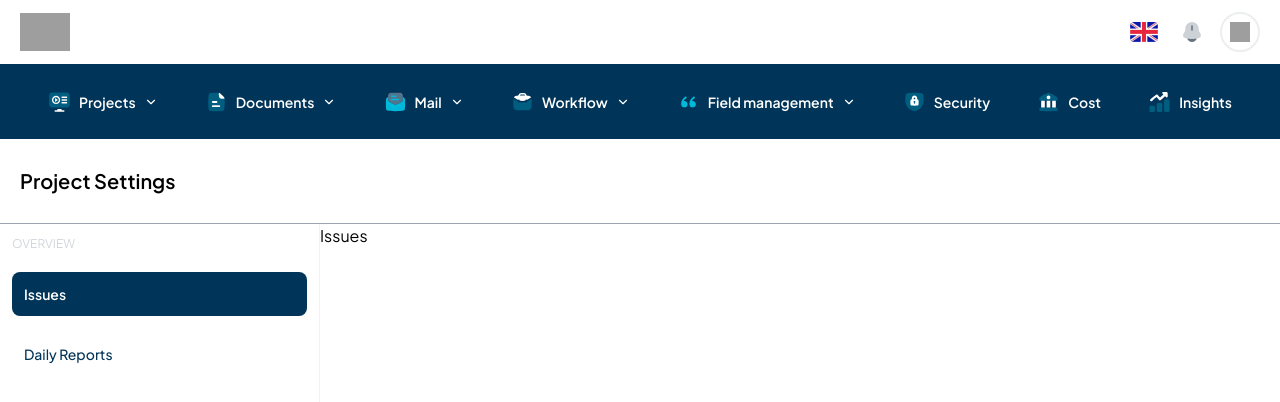
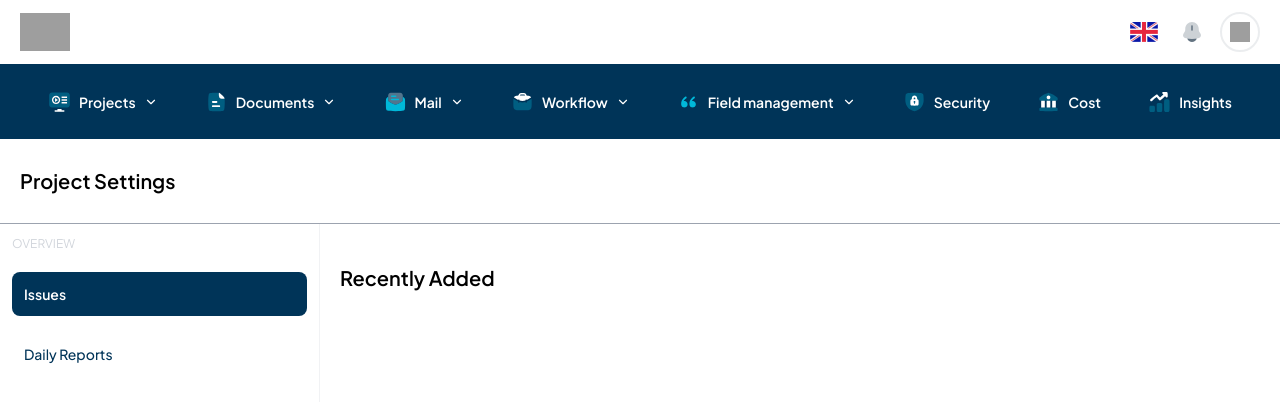
Before and after one commit to BCPAZ/crm-app, a React (Vite) app: page /issues in a window 1280 px wide. Shown: the top 402 px of the page. Built offline with nearby package versions, Linux system fonts and the light colour scheme; grey boxes are pictures that could not be loaded.

Commit message:
feat : Issue page create

```diff
--- a/src/views/App/FieldManagement/Issues.jsx
+++ b/src/views/App/FieldManagement/Issues.jsx
@@ -1,6 +1,10 @@
 const Issues = () => {
   return (
-    <div>Issues</div>
+    <section className="py-10">
+      <div className="siteContainer">
+        <h1 className="text-xl font-semibold">Recently Added</h1>
+      </div>
+    </section>
   )
 }
 
```
